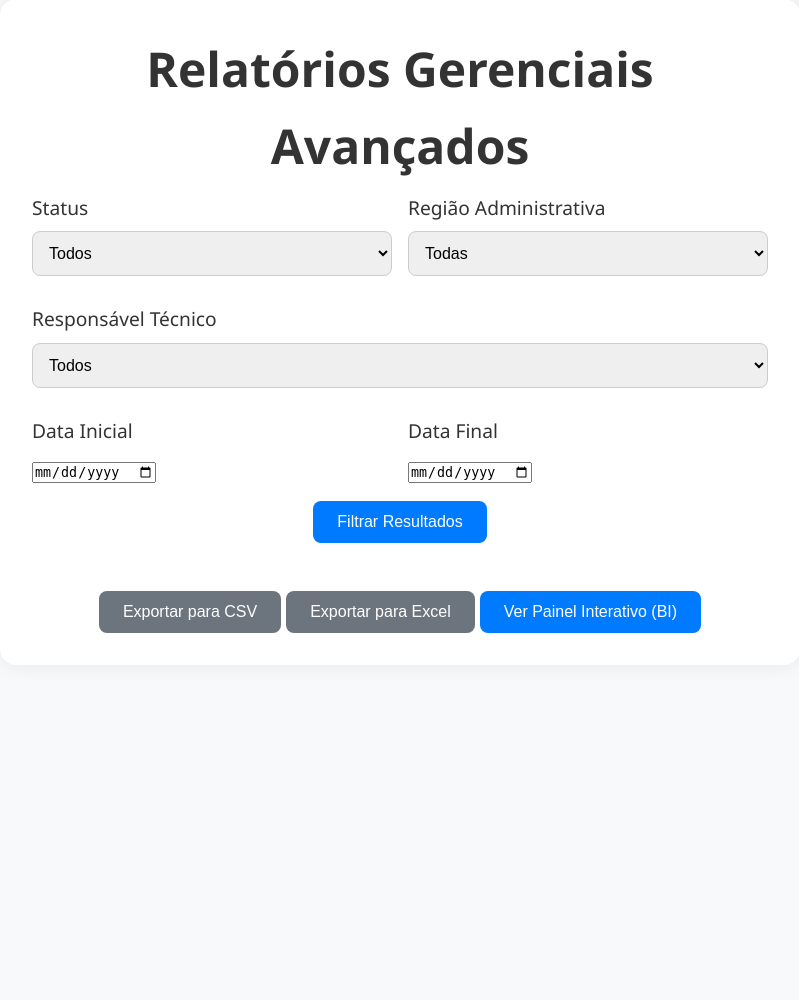
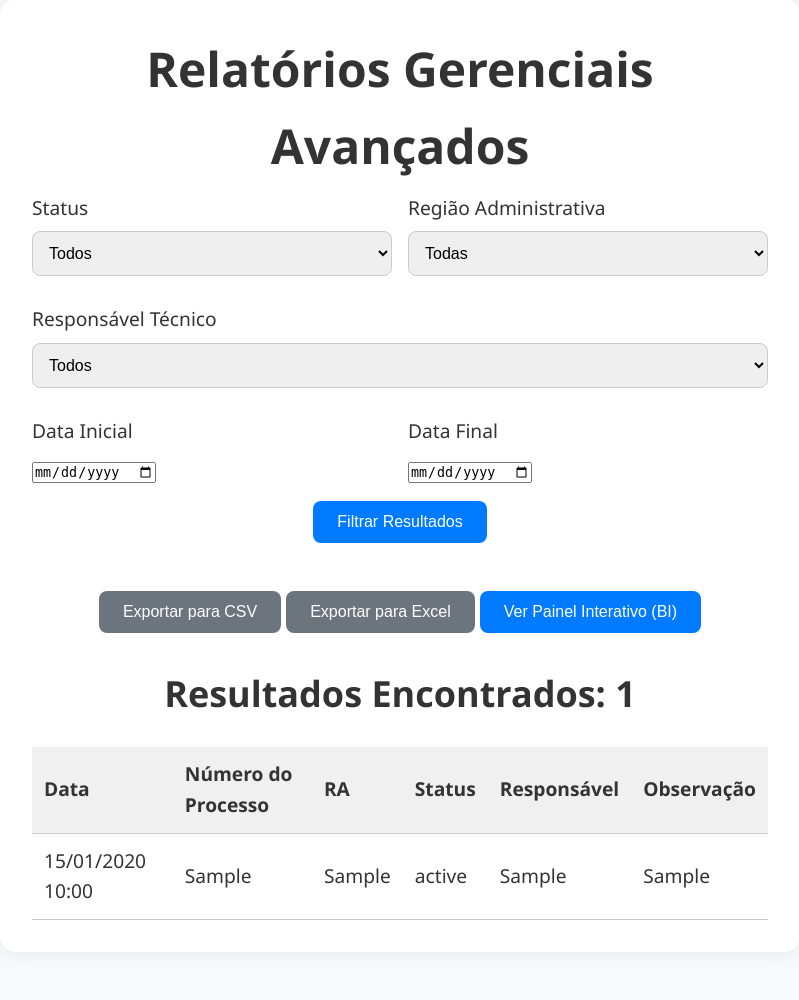
Before and after one commit to PadawanXXVI/cr_novacap, a Flask app: page /relatorios-avancados in a window 1280 px wide. Shown: the part 49-1049 px from the top of the page, without its empty margins (240-1039 px from the left). Before the commit the page ends 682 px from the top, so only its background shows below. Run offline with Flask 3, Linux system fonts and the light colour scheme; a user stored in the database is signed in; tables that the repository leaves empty hold one stand-in row (values such as "Sample post").

Commit message:
habilita visualização dos resultados filtrados nos relatórios avançados

```diff
--- a/app/templates/relatorios_avancados.html
+++ b/app/templates/relatorios_avancados.html
@@ -5,6 +5,21 @@
   <meta name="viewport" content="width=device-width, initial-scale=1.0">
   <title>Relatórios Avançados</title>
   <link rel="stylesheet" href="{{ url_for('static', filename='css/styles.css') }}">
+  <style>
+    table {
+      width: 100%;
+      border-collapse: collapse;
+      margin-top: 1.5rem;
+    }
+    th, td {
+      padding: 0.75rem;
+      border-bottom: 1px solid #ccc;
+      text-align: left;
+    }
+    th {
+      background-color: #f0f0f0;
+    }
+  </style>
 </head>
 <body>
   <div class="container">
@@ -18,7 +33,9 @@
           <select name="status" id="status">
             <option value="">Todos</option>
             {% for s in todos_status %}
-              <option value="{{ s.descricao }}" {% if request.args.get('status') == s.descricao %}selected{% endif %}>{{ s.descricao }}</option>
+              <option value="{{ s.descricao }}" {% if request.args.get('status') == s.descricao %}selected{% endif %}>
+                {{ s.descricao }}
+              </option>
             {% endfor %}
           </select>
         </div>
@@ -28,7 +45,9 @@
           <select name="ra" id="ra">
             <option value="">Todas</option>
             {% for r in todas_ras %}
-              <option value="{{ r.descricao_ra }}" {% if request.args.get('ra') == r.descricao_ra %}selected{% endif %}>{{ r.descricao_ra }}</option>
+              <option value="{{ r.descricao_ra }}" {% if request.args.get('ra') == r.descricao_ra %}selected{% endif %}>
+                {{ r.descricao_ra }}
+              </option>
             {% endfor %}
           </select>
         </div>
@@ -38,7 +57,9 @@
           <select name="usuario" id="usuario">
             <option value="">Todos</option>
             {% for u in usuarios %}
-              <option value="{{ u.usuario }}" {% if request.args.get('usuario') == u.usuario %}selected{% endif %}>{{ u.nome }} ({{ u.usuario }})</option>
+              <option value="{{ u.usuario }}" {% if request.args.get('usuario') == u.usuario %}selected{% endif %}>
+                {{ u.nome }} ({{ u.usuario }})
+              </option>
             {% endfor %}
           </select>
         </div>
@@ -60,7 +81,7 @@
       </div>
     </form>
 
-    <!-- Botões de Ação -->
+    <!-- Botões de Exportação -->
     <div style="text-align: center; margin-top: 2rem;">
       <form method="GET" action="{{ url_for('exportar_tramitacoes') }}" target="_blank" style="display: inline-block;">
         <input type="hidden" name="status" value="{{ request.args.get('status', '') }}">
@@ -86,6 +107,39 @@
         <button class="btn-primary" style="margin-top: 1rem;">Ver Painel Interativo (BI)</button>
       </a>
     </div>
+
+    <!-- Resultados -->
+    {% if resultados %}
+      <div style="margin-top: 2rem;">
+        <h2>Resultados Encontrados: {{ resultados | length }}</h2>
+        <table>
+          <thead>
+            <tr>
+              <th>Data</th>
+              <th>Número do Processo</th>
+              <th>RA</th>
+              <th>Status</th>
+              <th>Responsável</th>
+              <th>Observação</th>
+            </tr>
+          </thead>
+          <tbody>
+            {% for mov, user, entrada, processo in resultados %}
+              <tr>
+                <td>{{ mov.data.strftime('%d/%m/%Y %H:%M') }}</td>
+                <td>{{ processo.numero_processo }}</td>
+                <td>{{ entrada.ra_origem }}</td>
+                <td>{{ mov.novo_status }}</td>
+                <td>{{ user.usuario }}</td>
+                <td>{{ mov.observacao or '---' }}</td>
+              </tr>
+            {% endfor %}
+          </tbody>
+        </table>
+      </div>
+    {% elif request.args %}
+      <p style="margin-top: 2rem; text-align: center;">Nenhum resultado encontrado com os filtros selecionados.</p>
+    {% endif %}
   </div>
 </body>
 </html>
--- a/run.py
+++ b/run.py
@@ -583,15 +583,42 @@
     if not session.get('usuario'):
         return redirect(url_for('login'))
 
+    # Listas para filtros
     todos_status = Status.query.order_by(Status.ordem_exibicao).all()
     todas_ras = RegiaoAdministrativa.query.order_by(RegiaoAdministrativa.descricao_ra).all()
     usuarios = Usuario.query.filter_by(aprovado=True, bloqueado=False).order_by(Usuario.usuario).all()
+
+    # Parâmetros de filtro
+    status = request.args.get('status')
+    ra = request.args.get('ra')
+    usuario = request.args.get('usuario')
+    inicio = request.args.get('inicio')
+    fim = request.args.get('fim')
+
+    # Consulta base
+    query = db.session.query(Movimentacao, Usuario, EntradaProcesso, Processo) \
+        .join(Usuario, Movimentacao.id_usuario == Usuario.id_usuario) \
+        .join(EntradaProcesso, Movimentacao.id_entrada == EntradaProcesso.id_entrada) \
+        .join(Processo, EntradaProcesso.id_processo == Processo.id_processo)
+
+    # Aplicar filtros se fornecidos
+    if status:
+        query = query.filter(Movimentacao.novo_status == status)
+    if ra:
+        query = query.filter(EntradaProcesso.ra_origem == ra)
+    if usuario:
+        query = query.filter(Usuario.usuario == usuario)
+    if inicio and fim:
+        query = query.filter(Movimentacao.data.between(inicio, fim))
+
+    resultados = query.order_by(Movimentacao.data.desc()).all()
 
     return render_template(
         'relatorios_avancados.html',
         todos_status=todos_status,
         todas_ras=todas_ras,
-        usuarios=usuarios
+        usuarios=usuarios,
+        resultados=resultados
     )
 
 # ================================
```
